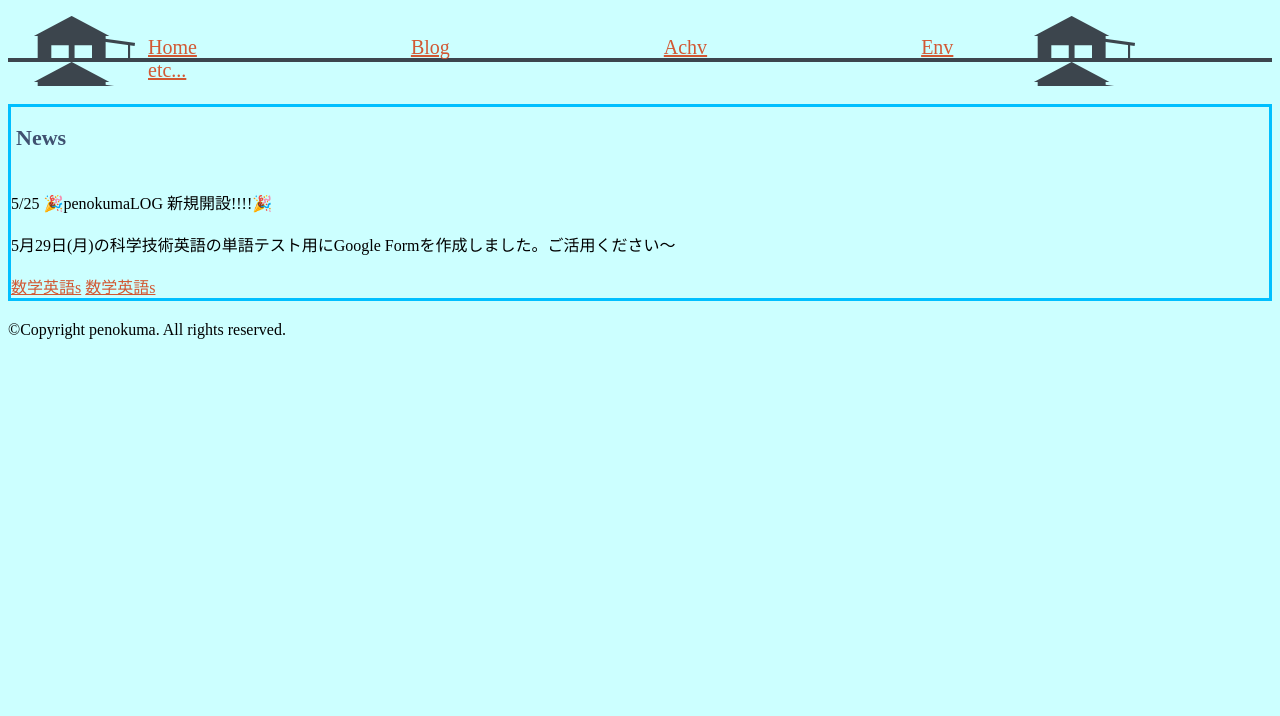
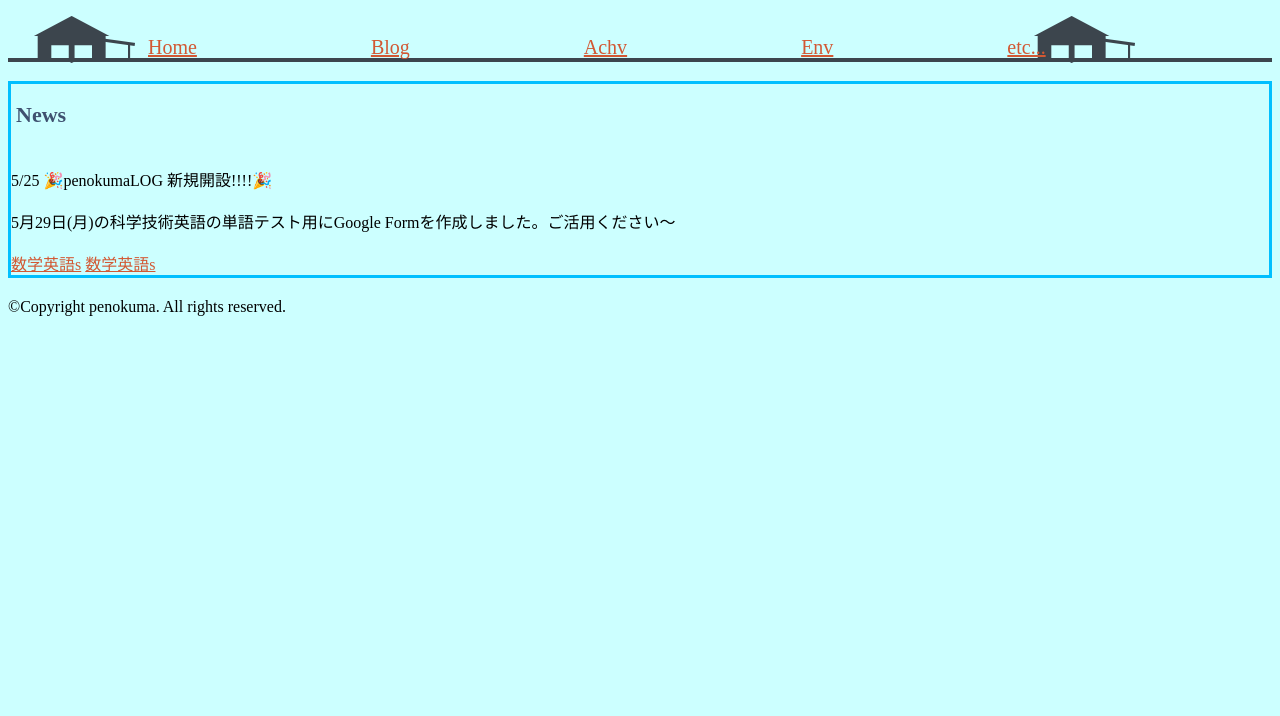
Before and after one commit to F-tmk/penokumaLOG, a plain HTML site: page index/index.html in a window 1280 px wide. Shown: the part 84-800 px from the top of the page. Drawn offline with Linux system fonts and the light colour scheme.

Commit message:
Update style.css

```diff
--- a/index/style.css
+++ b/index/style.css
@@ -51,7 +51,7 @@ a:active{
 .nav li {
 	display: inline;
 	list-style-type: none;
-	padding-right: 90px;
+	padding-right: 50px;
 	padding-left: 120px;
 	font-size: 20px;
 }
```
